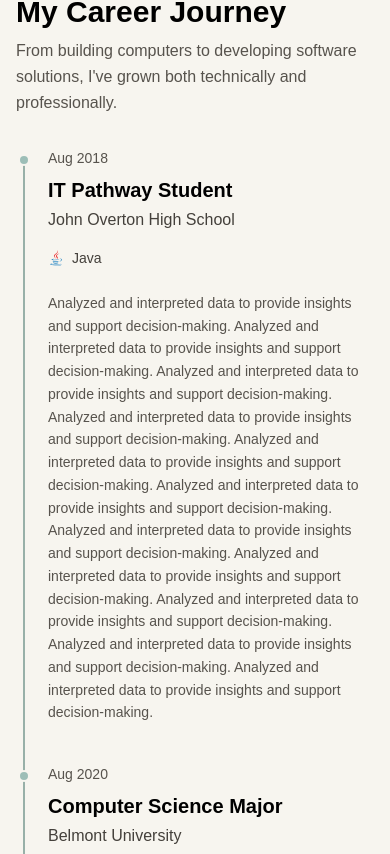
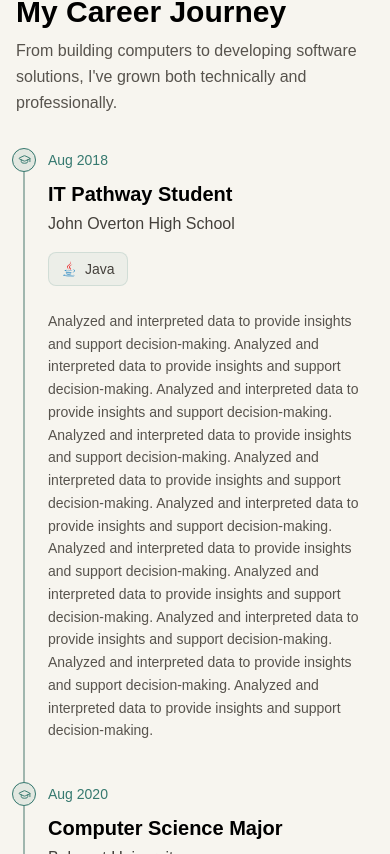
Before and after one commit to ryanctruong/personal-website, a React (Vite) app in the folder client/: page / in a window 390 px wide. Shown: the part 1790-2644 px from the top of the page. Built offline with nearby package versions, Linux system fonts and the light colour scheme; no server answers.

Commit message:
redesign careertimeline and add motion

```diff
--- a/client/src/pages/Home/components/CareerTimeline/CareerTimeline.tsx
+++ b/client/src/pages/Home/components/CareerTimeline/CareerTimeline.tsx
@@ -1,13 +1,13 @@
-import { useRef, type RefObject } from 'react'
-import { motion, useReducedMotion, useScroll } from 'motion/react'
+import { useRef, useState } from 'react'
+import { ChartNoAxesCombined, Code2, GraduationCap } from 'lucide-react'
+import { motion, useReducedMotion, useScroll, useMotionValueEvent } from 'motion/react'
 import { CAREER_MILESTONES } from './milestones'
 
-// Each segment follows its own row so wrapped text and responsive heights
-// do not change where the rail reaches the next milestone.
-const RailProgress = ({ target }: { target: RefObject<HTMLLIElement | null> }) => {
-    const { scrollYProgress } = useScroll({ target, offset: ['12px 60%', 'end 60%'] })
-    return <motion.span className="absolute inset-0 origin-top bg-[#66877F]" style={{ scaleY: scrollYProgress }} />
-}
+const disciplines = {
+    education: { color: '#36796F', icon: GraduationCap },
+    analytics: { color: '#496F9A', icon: ChartNoAxesCombined },
+    engineering: { color: '#A92E20', icon: Code2 },
+} as const
 
 const CareerMilestone = ({ milestone, isLast }: {
     milestone: (typeof CAREER_MILESTONES)[number]
@@ -15,27 +15,58 @@ const CareerMilestone = ({ milestone, isLast }: {
 }) => {
     const rowRef = useRef<HTMLLIElement>(null)
     const reduceMotion = useReducedMotion()
-    const { date, title, subtitle, description, techStack } = milestone
+    const { date, title, subtitle, description, techStack, discipline } = milestone
+    const { color, icon: DisciplineIcon } = disciplines[discipline]
+    const { scrollYProgress } = useScroll({ target: rowRef, offset: ['12px 60%', 'end 60%'] })
+    const [reached, setReached] = useState(false)
+    useMotionValueEvent(scrollYProgress, 'change', (progress) => {
+        if (progress > 0 && !reached) setReached(true)
+    })
+    const activated = reduceMotion || reached
     const isCurrent = date.includes('Present')
     return (
         <li ref={rowRef} className="career-grid relative grid grid-cols-[1rem_minmax(0,1fr)] gap-x-4">
-            <p className={`col-start-2 mb-2 text-sm font-medium md:col-start-1 md:col-span-4 md:row-start-1 md:pt-1 ${isCurrent ? 'text-[#A92E20]' : 'text-stone-600'}`}>{date}</p>
+            <motion.p
+                initial={false} animate={{ color: activated ? color : '#57534E' }}
+                transition={{ duration: reduceMotion ? 0 : 0.24 }}
+                className="col-start-2 row-start-1 mb-2 text-sm font-medium leading-6 md:col-start-1 md:col-span-4 md:mb-0 md:text-right">
+                {date}
+            </motion.p>
             <div aria-hidden="true" className="career-rail absolute inset-y-0 left-0 w-4">
-                {!isLast && <span className="absolute top-3 -bottom-3 left-1/2 w-px -translate-x-1/2 bg-[#9DBEB7]">
-                    {reduceMotion ? <span className="absolute inset-0 bg-[#66877F]" /> : <RailProgress target={rowRef} />}
+                {!isLast && <span className="absolute top-3 -bottom-3 left-1/2 w-px -translate-x-1/2 bg-[#9DBEB7]/60">
+                    <motion.span className="absolute inset-0 origin-top bg-[#66877F]"
+                        style={{ scaleY: reduceMotion ? 1 : scrollYProgress }} />
                 </span>}
-                <span className={`absolute top-1.5 left-1/2 size-3 -translate-x-1/2 rounded-full border-2 border-[#F7F5EF] ${isCurrent ? 'bg-[#E8412C] ring-1 ring-[#E8412C]' : 'bg-[#9DBEB7]'}`} />
+                <span className="absolute top-0 left-1/2 flex size-6 -translate-x-1/2 items-center justify-center rounded-full bg-[#F7F5EF]">
+                    <motion.span initial={false}
+                        animate={{ opacity: activated ? 1 : 0.4, scale: activated ? 1 : 0.88 }}
+                        transition={reduceMotion ? { duration: 0 } : { type: 'spring', stiffness: 360, damping: 30 }}
+                        style={{ color, borderColor: color }}
+                        className="flex size-6 items-center justify-center rounded-full border">
+                        <motion.span initial={false} animate={{ opacity: activated ? 0.1 : 0 }}
+                            transition={{ duration: reduceMotion ? 0 : 0.24 }}
+                            className="absolute inset-0 rounded-full" style={{ backgroundColor: color }} />
+                        <DisciplineIcon size={13} strokeWidth={1.75} className="relative" />
+                    </motion.span>
+                </span>
             </div>
-            <article className={`col-start-2 min-w-0 pb-10 md:col-start-5 md:col-span-8 md:row-start-1 ${isCurrent ? 'border-l-2 border-[#E8412C] pl-4' : ''}`}>
-                <div className="flex flex-col gap-1">
+            <article className="col-start-2 row-start-2 min-w-0 pb-10 md:col-start-5 md:col-span-8 md:row-start-1">
+                <div className={`flex flex-col gap-1 ${isCurrent ? 'relative rounded-r-xl border-l-2 border-transparent bg-[#E8412C]/5 p-4 sm:p-6' : ''}`}>
+                    {isCurrent && <motion.span aria-hidden="true"
+                        initial={false} animate={{ scaleY: activated ? 1 : 0 }}
+                        transition={{ duration: reduceMotion ? 0 : 0.36, ease: 'easeOut' }}
+                        className="pointer-events-none absolute inset-y-0 -left-0.5 w-0.5 origin-top bg-[#E8412C]" />}
+                    {isCurrent && <p className="mb-2 text-sm font-semibold text-[#A92E20]">Current role</p>}
                     <h3 className="text-xl font-semibold">{title}</h3>
                     <p className="text-base font-medium text-stone-700">{subtitle}</p>
                     {techStack.length > 0 && (
-                        <ul aria-label="Technologies" className="my-3 flex flex-wrap items-center gap-x-5 gap-y-3">
+                        <ul aria-label="Technologies" className="my-3 flex min-w-0 flex-wrap items-center gap-2">
                             {techStack.map((tech) => (
-                                <li key={tech.name} className="inline-flex items-center gap-2 text-sm text-stone-700">
+                                <li key={tech.name}
+                                    style={{ backgroundColor: `${color}0D`, borderColor: `${color}26` }}
+                                    className="inline-flex min-w-0 max-w-full items-center gap-2 rounded-lg border px-3 py-1.5 text-sm font-medium text-stone-700">
                                     <img src={tech.icon} alt="" className="size-4 shrink-0 object-contain" />
-                                    <span>{tech.name}</span>
+                                    <span className="min-w-0">{tech.name}</span>
                                 </li>
                             ))}
                         </ul>
--- a/client/src/pages/Home/components/CareerTimeline/milestones.ts
+++ b/client/src/pages/Home/components/CareerTimeline/milestones.ts
@@ -28,6 +28,7 @@ const docker: Technology = { name: "Docker", icon: dockerIcon };
 const nodejs: Technology = { name: "Node.js", icon: nodejsIcon };
 
 interface CareerMilestone {
+  discipline: 'education' | 'analytics' | 'engineering';
   date: string;
   title: string;
   subtitle: string;
@@ -37,6 +38,7 @@ interface CareerMilestone {
 
 export const CAREER_MILESTONES: CareerMilestone[] = [
   {
+    discipline: 'education',
     date: "Aug 2018",
     title: "IT Pathway Student",
     subtitle: "John Overton High School",
@@ -45,6 +47,7 @@ export const CAREER_MILESTONES: CareerMilestone[] = [
     techStack: [java],
   },
   {
+    discipline: 'education',
     date: "Aug 2020",
     title: "Computer Science Major",
     subtitle: "Belmont University",
@@ -53,6 +56,7 @@ export const CAREER_MILESTONES: CareerMilestone[] = [
     techStack: [sql, python, java],
   },
   {
+    discipline: 'engineering',
     date: "May 2021",
     title: "Software Engineer Intern",
     subtitle: "Jackson National Life Insurance Company",
@@ -61,6 +65,7 @@ export const CAREER_MILESTONES: CareerMilestone[] = [
     techStack: [java, html, css],
   },
   {
+    discipline: 'education',
     date: "Aug 2022",
     title: "Dual Economics Major",
     subtitle: "Belmont University",
@@ -69,6 +74,7 @@ export const CAREER_MILESTONES: CareerMilestone[] = [
     techStack: [sql, python, excel],
   },
   {
+    discipline: 'analytics',
     date: "Aug 2022",
     title: "Junior Data Analyst",
     subtitle: "Belmont Data Collaborative",
@@ -77,6 +83,7 @@ export const CAREER_MILESTONES: CareerMilestone[] = [
     techStack: [excel, python, sql],
   },
   {
+    discipline: 'analytics',
     date: "May 2023",
     title: "Data Analyst Intern",
     subtitle: "Urban Science",
@@ -85,6 +92,7 @@ export const CAREER_MILESTONES: CareerMilestone[] = [
     techStack: [powerbi, sql, python, excel],
   },
   {
+    discipline: 'education',
     date: "Aug 2023",
     title: "CSC/MTH Tutor",
     subtitle: "Belmont University",
@@ -93,6 +101,7 @@ export const CAREER_MILESTONES: CareerMilestone[] = [
     techStack: [java, python],
   },
   {
+    discipline: 'engineering',
     date: "Oct 2023",
     title: "Software Engineer Intern",
     subtitle: "HCA Healthcare",
@@ -101,6 +110,7 @@ export const CAREER_MILESTONES: CareerMilestone[] = [
     techStack: [gcp, docker, python, react],
   },
   {
+    discipline: 'engineering',
     date: "May 2024 - Present",
     title: "Software Engineer",
     subtitle: "HCA Healthcare",
```
